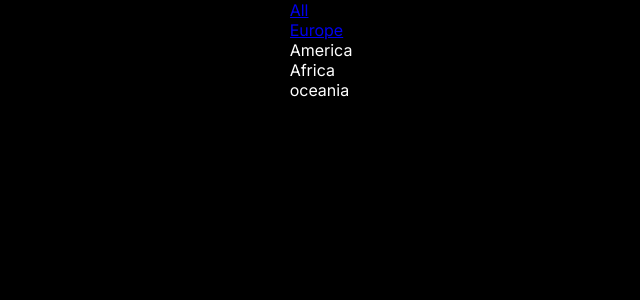
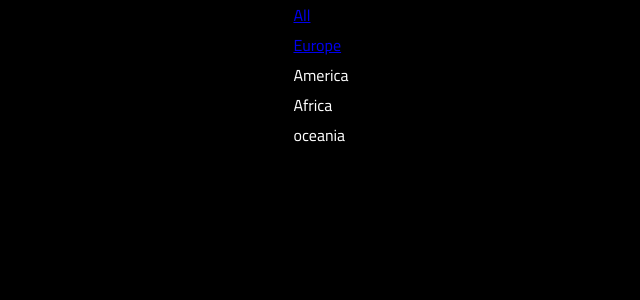
Before and after one commit to mspano91/countries_client, a Next.js app: page /oceania in a window 1280 px wide. Shown: the top 300 px of the page, without its empty margins (319-959 px from the left). Built offline with nearby package versions, Linux system fonts and the light colour scheme.

Commit message:
basic things done

```diff
--- a/src/app/europe/page.jsx
+++ b/src/app/europe/page.jsx
@@ -1,5 +1,9 @@
 import Europa from "@/components/europa/europa";
 import axios from "axios";
+
+export const metadata = {
+  title: "Europe",
+};
 
 const URL = "https://restcountries.com/v3.1";
 
--- a/src/app/layout.js
+++ b/src/app/layout.js
@@ -1,8 +1,12 @@
 import { Inter } from "next/font/google";
 import "./globals.css";
-import Link from "next/link";
+import Navbar from "../components/Navbar";
+import { Cairo } from "next/font/google";
 
-const inter = Inter({ subsets: ["latin"] });
+const cairo = Cairo({
+  weight: ["300", "400", "500"],
+  subsets: ["latin"],
+});
 
 export const metadata = {
   title: "World App",
@@ -12,20 +16,8 @@ export const metadata = {
 export default function RootLayout({ children }) {
   return (
     <html lang="en">
-      <body className={inter.className}>
-        <nav>
-          <ul>
-            <li>
-              <Link href="/">All</Link>
-            </li>
-            <li>
-              <Link href="/europe">Europe</Link>
-            </li>
-            <li>America</li>
-
-            <li>Africa</li>
-          </ul>
-        </nav>
+      <body className={cairo.className}>
+        <Navbar />
         {children}
       </body>
     </html>
--- /dev/null
+++ b/src/components/Navbar.jsx
@@ -0,0 +1,22 @@
+import React from "react";
+import Link from "next/link";
+
+export default function Navbar() {
+  return (
+    <div>
+      <nav>
+        <ul>
+          <li>
+            <Link href="/">All</Link>
+          </li>
+          <li>
+            <Link href="/europe">Europe</Link>
+          </li>
+          <li>America</li>
+
+          <li>Africa</li>
+        </ul>
+      </nav>
+    </div>
+  );
+}
--- a/src/components/europa/Europa.jsx
+++ b/src/components/europa/Europa.jsx
@@ -5,7 +5,7 @@ import style from "../../components/countries/countries.module.css";
 const Europa = ({ europa }) => {
   return (
     <div>
-      Europa
+      <h1>Europe</h1>
       <div className={style.containerDaddy}>
         {europa &&
           europa.map((country, index) => (
```
